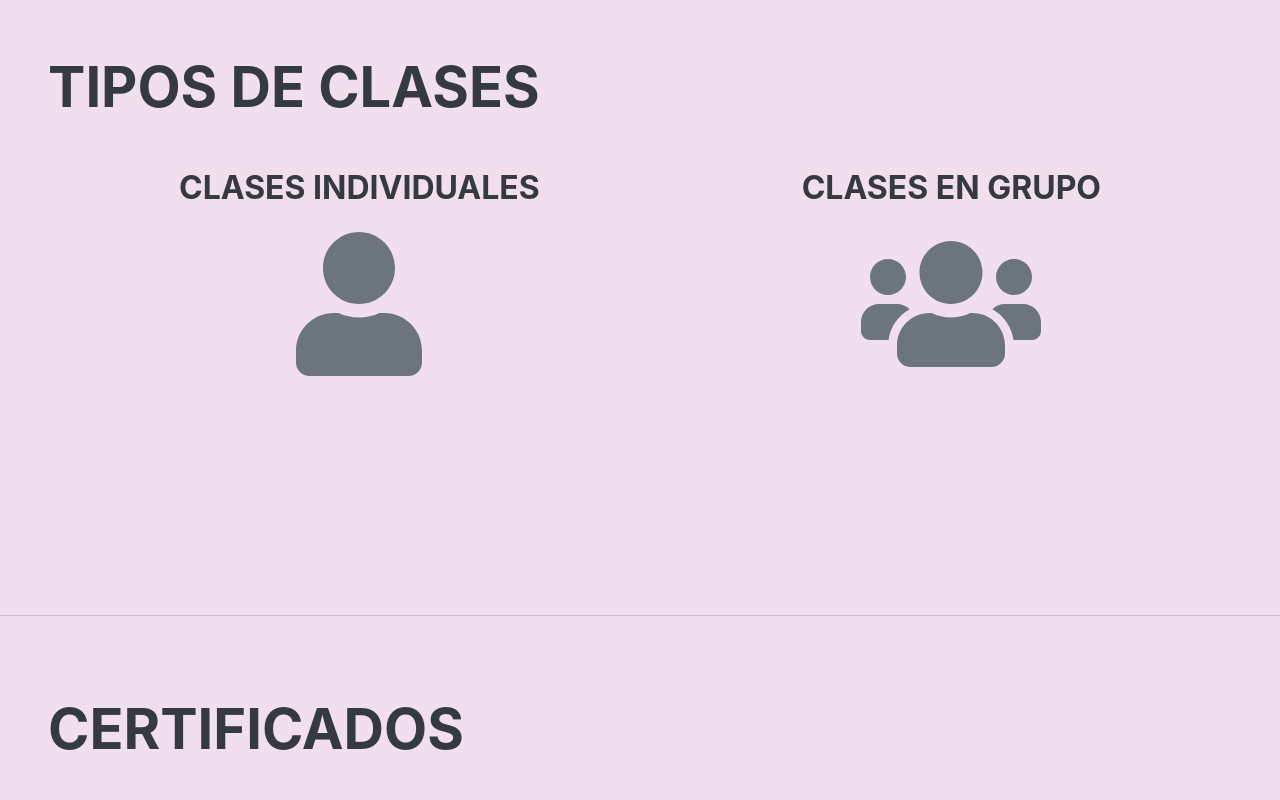
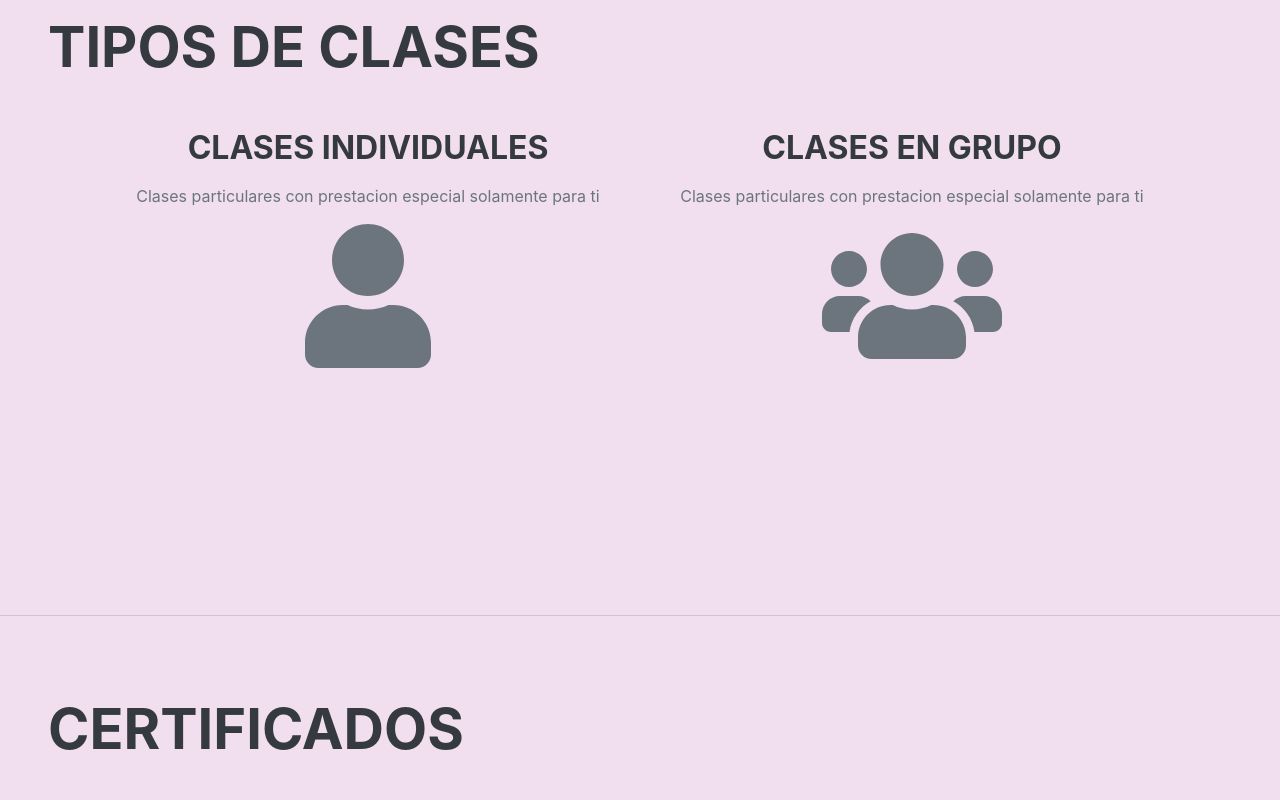
Before and after one commit to GorkaUrzelai/maixabels, a plain HTML site: page index.html in a window 1280 px wide. Shown: the part 1040-1840 px from the top of the page. Drawn offline with nearby package versions, Linux system fonts and the light colour scheme; a web font is replaced by a local one.

Commit message:
tipos de clases mejorado

```diff
--- a/index.html
+++ b/index.html
@@ -64,23 +64,27 @@
         <section class="resume-section" id="experience">
             <div class="resume-section-content">
                 <h2 class="mb-5">Tipos de clases</h2>
-                <div class="d-flex flex-row justify-content-around">
-                    <div>
-                        <div class="flex-grow-1 ">
-                            <h3 class="mb-4">Clases individuales</h3>
-                            <div class="d-flex justify-content-center">
-                                <i class="fas fa-user fa-9x "></i>
-                            </div>
+                <div class="row text-center d-flex justify-content-center mx-5">
+
+                    <div class="col col-lg-6 col-7 mb-5">
+                        <h3 class="mb-3">Clases individuales</h3>
+                        <p>Clases particulares con prestacion especial solamente para ti
+                        </p>
+                        <div class="d-flex justify-content-center">
+                            <i class="fas fa-user fa-9x "></i>
                         </div>
                     </div>
-                    <div>
-                        <div class="flex-grow-1">
-                            <h3 class="mb-4 ">Clases en grupo</h3>
-                            <div class="d-flex justify-content-center">
-                                <i class="fas fa-users fa-9x "></i>
-                            </div>
+
+
+                    <div class="col col-lg-6 col-7">
+                        <h3 class="mb-3">Clases en grupo</h3>
+                        <p>Clases particulares con prestacion especial solamente para ti
+                        </p>
+                        <div class="d-flex justify-content-center">
+                            <i class="fas fa-users fa-9x "></i>
                         </div>
                     </div>
+
                 </div>
             </div>
         </section>
@@ -170,9 +174,14 @@
         <section class="resume-section" id="interests">
             <div class="resume-section-content">
                 <h2 class="mb-3">Academia</h2>
-                <div class="container gallery-container">
+                <div class="container gallery-container rounded">
                     <div class="tz-gallery">
                         <div class="row">
+                            <div class="col-sm-6 col-md-4">
+                                <div class="lightbox">
+                                    <img src="assets/img/maixabel.jpg" alt="Park">
+                                </div>
+                            </div>
                             <div class="col-sm-6 col-md-4">
                                 <div class="lightbox">
                                     <img src="assets/img/maixabel.jpg" alt="Park">
```
